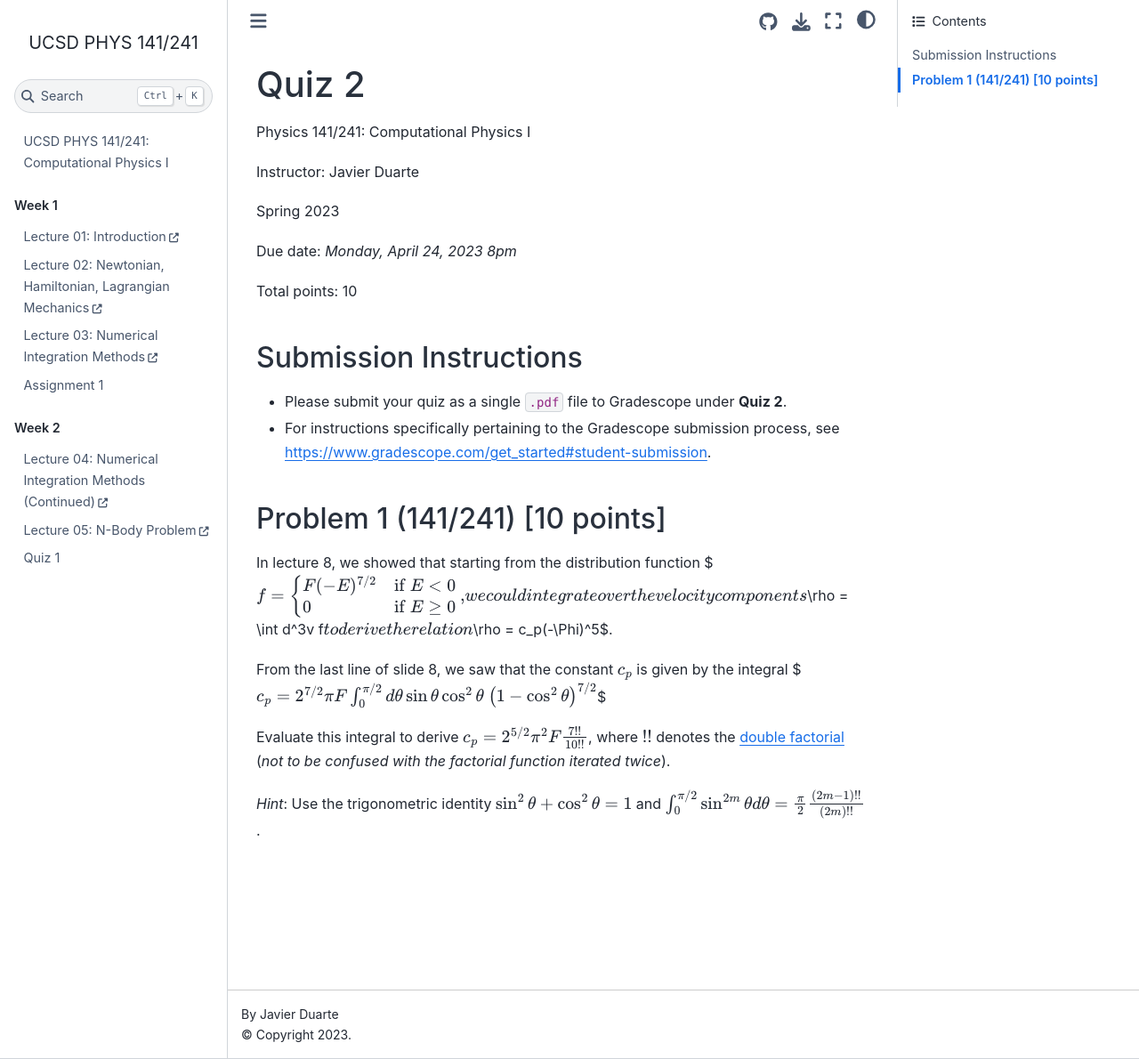
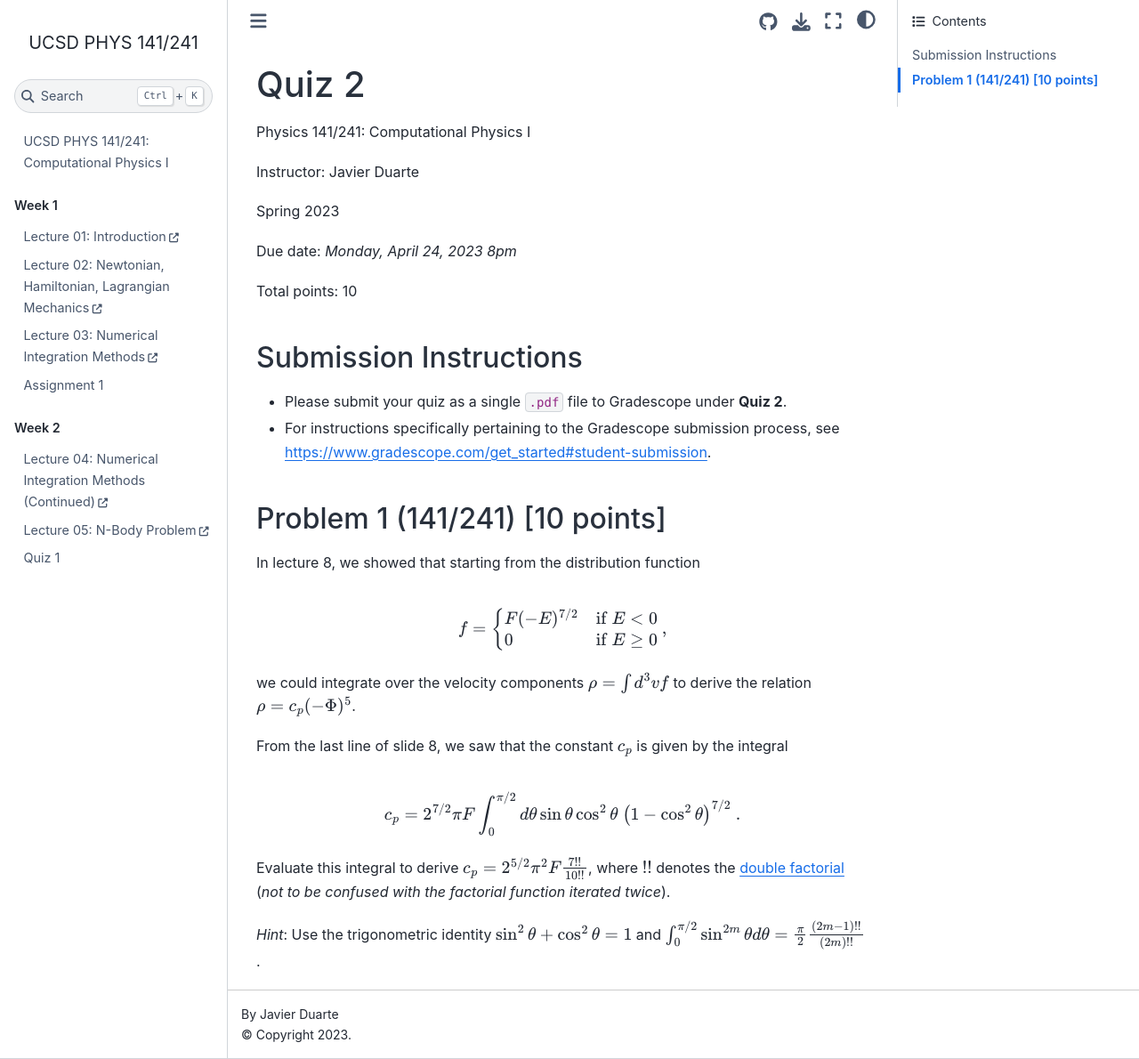
Before and after one commit to jmduarte/phys141, a Jupyter Book: the page built from quizzes/quiz2.md, in a window 1280 px wide and 1190 px high. Shown: the whole window at 89% size. Built offline with Jupyter Book 1.0.4 settings and Sphinx 7.4.7 and the Sphinx Book theme 1.1.4, drawn with Linux system fonts in a browser that asks for light colours; pages that are not in the unit, such as notebooks, are missing from menus.

```diff
--- a/quizzes/quiz2.md
+++ b/quizzes/quiz2.md
@@ -18,21 +18,22 @@ Total points: 10
 
 ## Problem 1 (141/241) [10 points]
 In lecture 8, we showed that starting from the distribution function
+
 $$
 f = \begin{cases}
 F(-E)^{7/2} & \mathrm{if}~E<0\\
 0 & \mathrm{if}~E\geq0
 \end{cases}~,
 $$
+
 we could integrate over the velocity components $\rho = \int d^3v f$ to derive the relation $\rho = c_p(-\Phi)^5$.
 
 From the last line of slide 8, we saw that the constant $c_p$ is given by the integral
+
 $$
-c_p = 2^{7/2}\pi F \int_{0}^{\pi/2}d\theta  \sin\theta \cos^2\theta~\left(1-\cos^2\theta\right)^{7/2}
+c_p = 2^{7/2}\pi F \int_{0}^{\pi/2}d\theta  \sin\theta \cos^2\theta~\left(1-\cos^2\theta\right)^{7/2}~.
 $$
-
 
 Evaluate this integral to derive $c_p = 2^{5/2}\pi^2 F\frac{7!!}{10!!}$, where $!!$ denotes the [double factorial](https://en.wikipedia.org/wiki/Double_factorial) (*not to be confused with the factorial function iterated twice*).
 
-
 *Hint*: Use the trigonometric identity $\sin^2\theta + \cos^2\theta = 1$ and $\int_0^{\pi/2}\sin^{2m}\theta d\theta = \frac{\pi}{2}\frac{(2m-1)!!}{(2m)!!}$.
```
